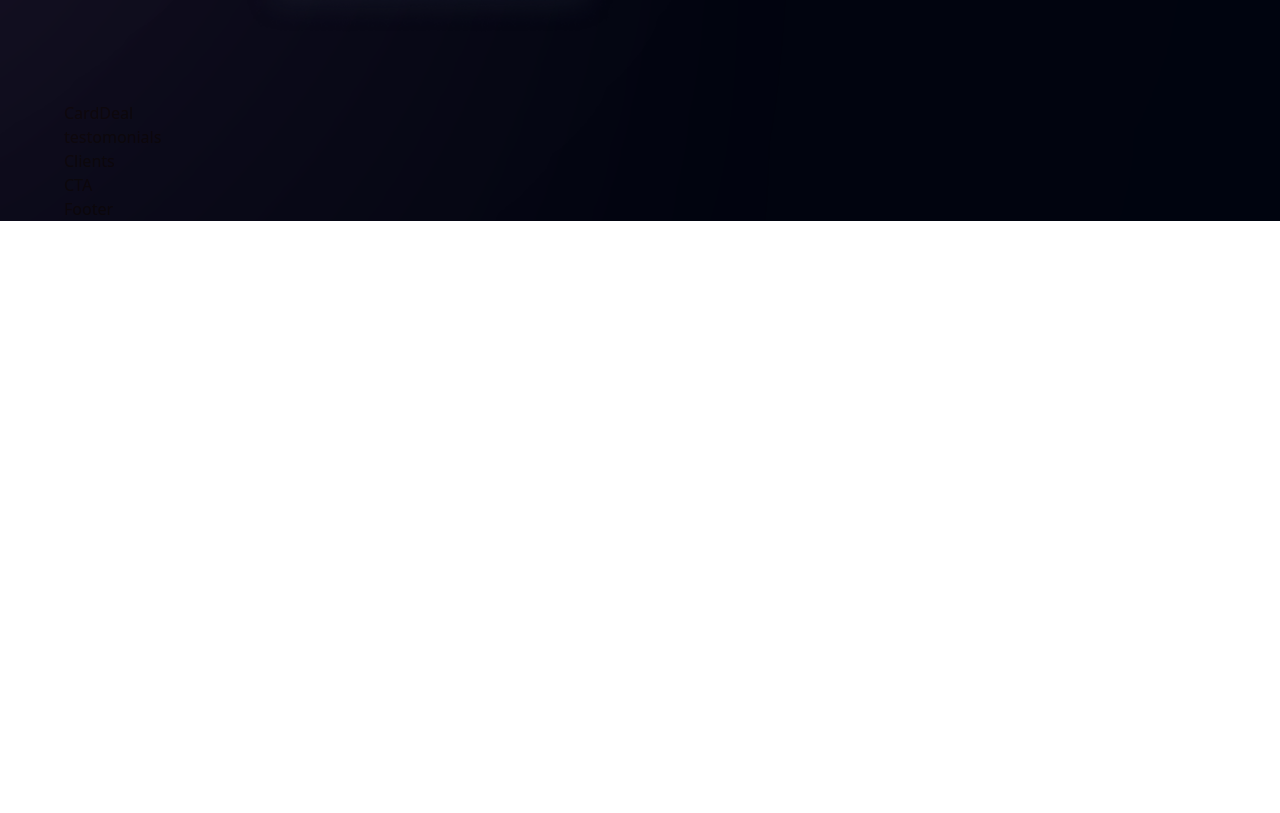
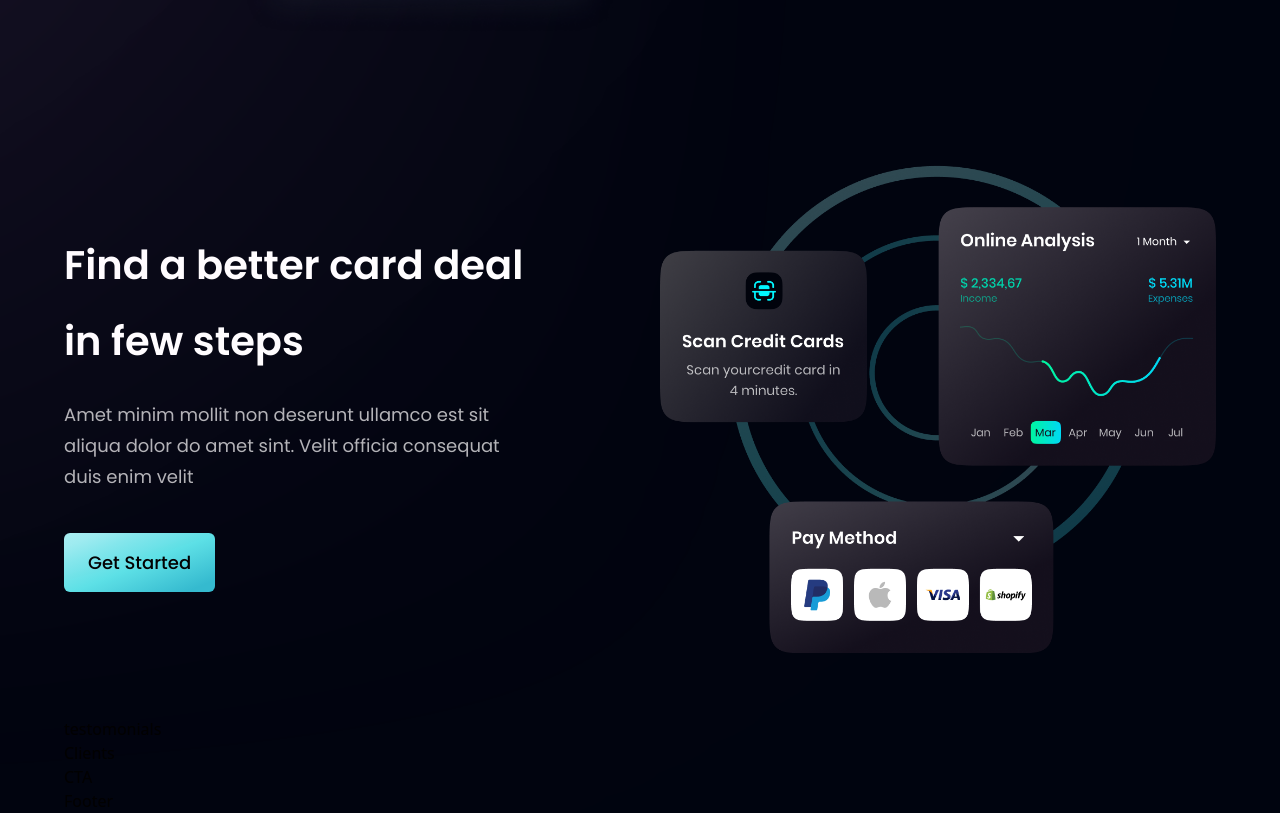
Before and after one commit to Ciakn/hooBank, a React (Vite) app in the folder bank_modern_app/: page / in a window 1280 px wide. Shown: the part 1894-2707 px from the top of the page. Before the commit the page ends 2115 px from the top, so only its background shows below. Built offline with nearby package versions, Linux system fonts and the light colour scheme.

Commit message:
building Carddeal component

```diff
--- a/bank_modern_app/src/components/CardDeal.jsx
+++ b/bank_modern_app/src/components/CardDeal.jsx
@@ -1,9 +1,26 @@
-import React from 'react'
+import React from "react";
+import { layout } from "../style";
+import Button from "./Button";
+import styles from "../style";
+import { card } from "../assets";
 
-function CardDeal() {
-  return (
-    <div>CardDeal</div>
-  )
-}
+const CardDeal = () => (
+  <section className={layout.section}>
+    <div className={layout.sectionInfo}>
+      <h2 className={styles.heading2}>
+        Find a better card deal <br className="sm:block hidden" /> in few steps
+      </h2>
+      <p className={`${styles.paragraph} max-w-[470px] mt-5`}>
+        {" "}
+        Amet minim mollit non deserunt ullamco est sit aliqua dolor do amet
+        sint. Velit officia consequat duis enim velit{" "}
+      </p>
+      <Button styles={`mt-10`} />
+    </div>
+    <div className={layout.sectionImg}>
+      <img src={card} alt="card" className="w-[100%] h-[100%]" />
+    </div>
+  </section>
+);
 
-export default CardDeal
+export default CardDeal;
--- a/bank_modern_app/src/components/Navbar.jsx
+++ b/bank_modern_app/src/components/Navbar.jsx
@@ -5,7 +5,7 @@ function Navbar() {
   const [toggle, setToggle] = useState(false);
 
   return (
-    <nav className="w-full  flex py-6 justify-between items-center navbar">
+    <nav className="w-[93%]  flex py-6 justify-between items-center navbar">
       <img src={logo} alt="hooBank" className="w-[124px] h-[32px]" />
       <ul className="list-none sm:flex hidden justify-end items-center flex-1">
         {navLinks.map((nav, index) => (
--- a/bank_modern_app/src/style.js
+++ b/bank_modern_app/src/style.js
@@ -2,7 +2,7 @@ const styles = {
   boxWidth: "xl:max-w-[1280px] w-full",
 
   heading2:
-    "font-poppins font-semibold xs:text-[42px] text-[40px] text-white xs:leading-[76.8px] leading-[66.8px] w-full",
+    "font-poppins font-semibold xs:text-[40px] text-[40px] text-white xs:leading-[76.8px] leading-[66.8px] w-full",
   paragraph:
     "font-poppins font-normal text-dimWhite text-[18px] leading-[30.8px]",
 
```
